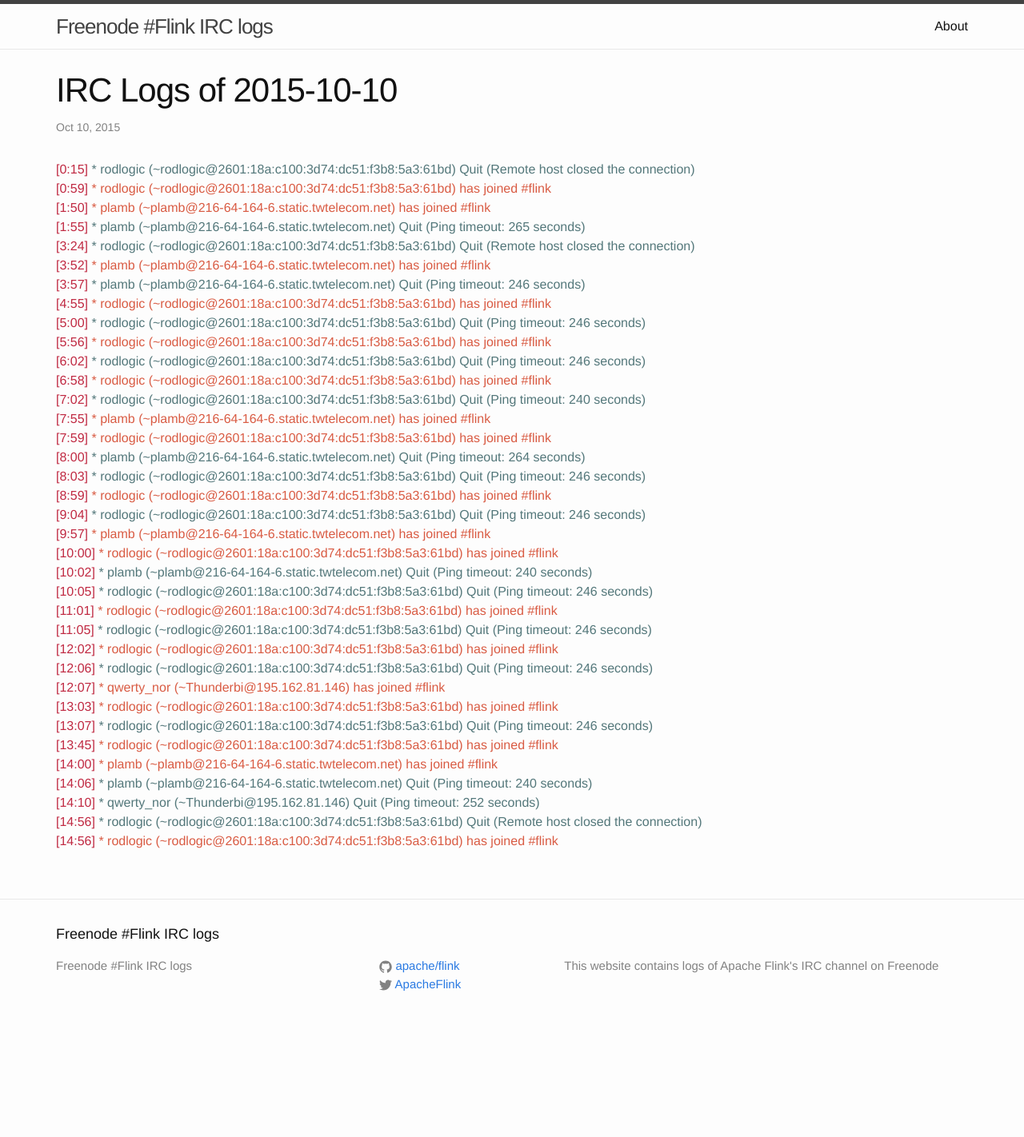
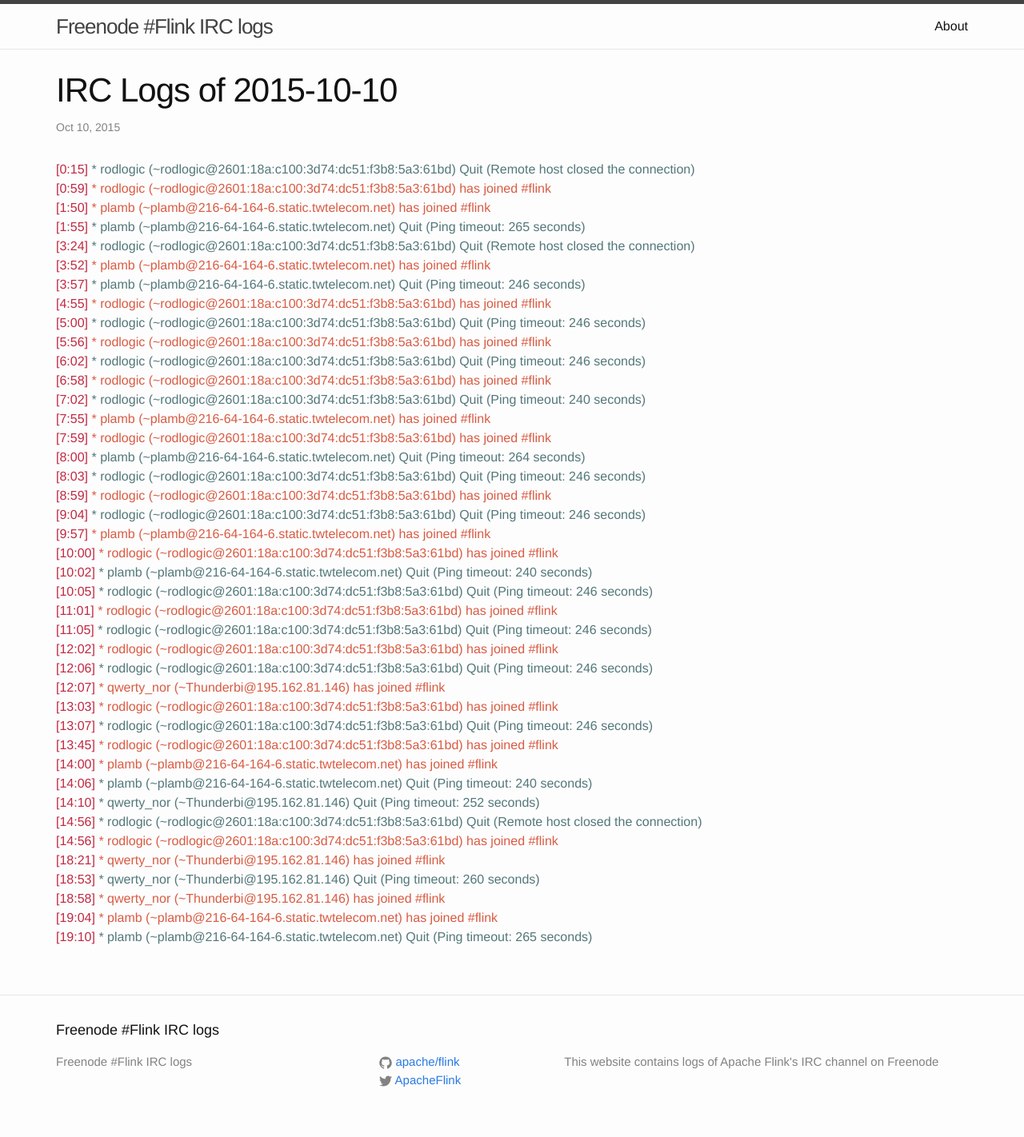
Before and after one commit to flink-irc-logs/flink-irc-logs.github.io, a Jekyll site: the page built from _posts/2015-10-10-logs.markdown, in a window 1280 px wide. Shown: the whole page at 80% size. Built offline with Jekyll 4.4.1, drawn with Linux system fonts in a browser that asks for light colours; before the commit the page ends 1302 px from its top, so only the background shows below that.

Commit message:
Update of the logs on Sat Oct 10 19:25:15 CEST 2015

```diff
--- a/_posts/2015-10-10-logs.markdown
+++ b/_posts/2015-10-10-logs.markdown
@@ -40,3 +40,8 @@
 <span class="irc-date">[14:10]</span> <span class="irc-navy">* qwerty_nor (~Thunderbi@195.162.81.146) Quit (Ping timeout: 252 seconds)</span><br />
 <span class="irc-date">[14:56]</span> <span class="irc-navy">* rodlogic (~rodlogic@2601:18a:c100:3d74:dc51:f3b8:5a3:61bd) Quit (Remote host closed the connection)</span><br />
 <span class="irc-date">[14:56]</span> <span class="irc-green">* rodlogic (~rodlogic@2601:18a:c100:3d74:dc51:f3b8:5a3:61bd) has joined #flink</span><br />
+<span class="irc-date">[18:21]</span> <span class="irc-green">* qwerty_nor (~Thunderbi@195.162.81.146) has joined #flink</span><br />
+<span class="irc-date">[18:53]</span> <span class="irc-navy">* qwerty_nor (~Thunderbi@195.162.81.146) Quit (Ping timeout: 260 seconds)</span><br />
+<span class="irc-date">[18:58]</span> <span class="irc-green">* qwerty_nor (~Thunderbi@195.162.81.146) has joined #flink</span><br />
+<span class="irc-date">[19:04]</span> <span class="irc-green">* plamb (~plamb@216-64-164-6.static.twtelecom.net) has joined #flink</span><br />
+<span class="irc-date">[19:10]</span> <span class="irc-navy">* plamb (~plamb@216-64-164-6.static.twtelecom.net) Quit (Ping timeout: 265 seconds)</span><br />
```
